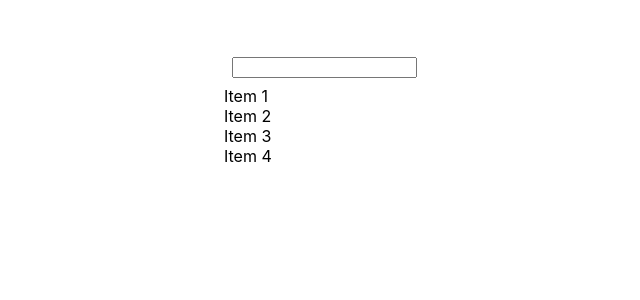
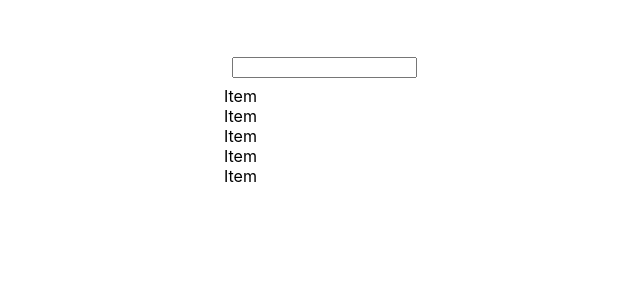
Before and after one commit to pskordilakis/react-todo, a React (Create React App) app: page / in a window 1280 px wide. Shown: the top 300 px of the page, without its empty margins (96-736 px from the left). Built offline with nearby package versions, Linux system fonts and the light colour scheme.

Commit message:
set up local state in app, pass down to Items, list render item component

```diff
--- a/src/App.js
+++ b/src/App.js
@@ -5,13 +5,21 @@ import Search from './components/Search/Search'
 import Items from './components/Items/Items'
 
 class App extends Component {
+
+  constructor (props) {
+    super(props)
+
+    this.state = {
+      items: [1, 2, 3, 4, 5]
+    }
+  }
   render() {
     return (
       <div className="App">
         <div className="content">
           <Search />
 
-          <Items/>
+          <Items value={this.state.items}/>
         </div>
       </div>
     );
--- a/src/components/Item/Item.js
+++ b/src/components/Item/Item.js
@@ -0,0 +1,10 @@
+import React, { Component } from 'react'
+import './Item.css'
+
+class Item extends Component {
+    render () {
+        return (<div>Item</div>)
+    }
+}
+
+export default Item
--- a/src/components/Items/Items.js
+++ b/src/components/Items/Items.js
@@ -1,14 +1,17 @@
 import React, { Component } from 'react'
-import './Items'
+import './Items.css'
+
+import Item from '../Item/Item'
 
 class Items extends Component {
+  listItems () {
+    return this.props.value.map(item => (<Item />))
+  }
+
   render () {
     return (
       <div className="Items">
-        <div>Item 1</div>
-        <div>Item 2</div>
-        <div>Item 3</div>
-        <div>Item 4</div>
+        { this.listItems() }
       </div>
     )
   }
```
